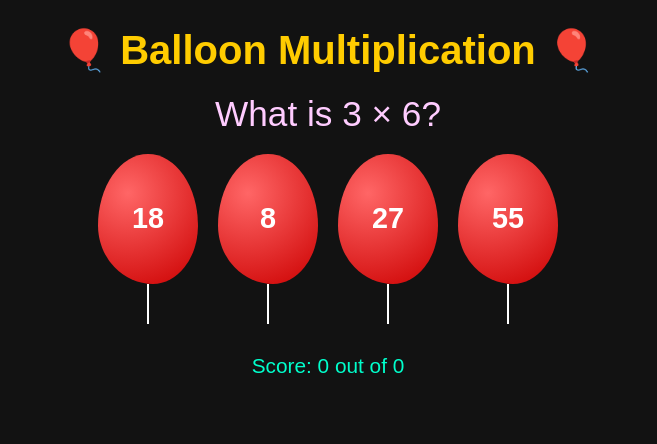
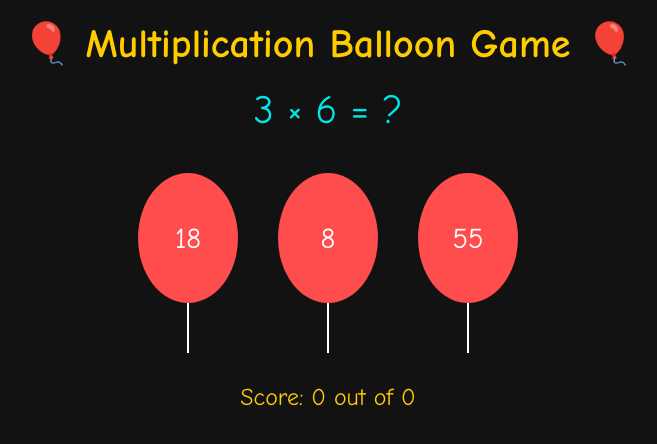
Before and after one commit to Expertmathtutoring/mutiplications, a plain HTML site: page index.html in a window 1280 px wide. Shown: the whole page, without its empty margins (312-969 px from the left). Drawn offline with Linux system fonts and the light colour scheme.

Commit message:
index.html

```diff
--- a/index.html
+++ b/index.html
@@ -2,140 +2,144 @@
 <html lang="en">
 <head>
   <meta charset="UTF-8">
-  <title>🎈 Balloon Multiplication Game 🎈</title>
+  <title>Balloon Multiplication Game</title>
   <style>
     body {
-      font-family: Arial, sans-serif;
+      background-color: #121212;
+      color: #f0f0f0;
+      font-family: 'Comic Sans MS', cursive, sans-serif;
       text-align: center;
-      background: #121212;
-      color: #fff;
+      margin: 0;
+      padding: 0;
     }
     h1 {
+      font-size: 2.5em;
+      margin: 20px 0;
       color: #ffcc00;
-      font-size: 2.5em;
-      margin-bottom: 10px;
     }
     #question {
-      font-size: 2.2em;
+      font-size: 2.5em;
       margin: 20px 0;
-      color: #ffccff;
+      color: #00e6e6;
     }
-    .balloon-container {
+    #balloons {
       display: flex;
       justify-content: center;
-      flex-wrap: wrap;
-      gap: 20px;
-      margin: 20px 0;
+      gap: 40px;
+      margin-top: 40px;
     }
     .balloon {
       width: 100px;
       height: 130px;
-      background: radial-gradient(circle at 30% 30%, #ff6666, #cc0000);
-      border-radius: 50% 50% 45% 55% / 55% 55% 45% 45%;
+      border-radius: 50%;
+      background: #ff4d4d;
+      display: flex;
+      justify-content: center;
+      align-items: center;
+      font-size: 1.8em;
+      color: white;
+      cursor: pointer;
+      transition: transform 0.3s, background 0.3s;
       position: relative;
-      cursor: pointer;
-      display: flex;
-      align-items: center;
-      justify-content: center;
-      font-size: 1.8em;
-      font-weight: bold;
-      color: white;
-      transition: transform 0.2s ease;
     }
     .balloon:hover {
       transform: scale(1.1);
     }
     .string {
       width: 2px;
-      height: 40px;
+      height: 50px;
       background: white;
       position: absolute;
-      bottom: -40px;
-      left: 50%;
-      transform: translateX(-50%);
+      top: 130px;
     }
     #feedback {
-      font-size: 1.4em;
-      margin-top: 15px;
-      min-height: 30px;
+      font-size: 1.8em;
+      margin-top: 20px;
+      height: 40px;
     }
-    #scoreBoard {
-      font-size: 1.3em;
+    #score {
       margin-top: 20px;
-      color: #00ffcc;
+      font-size: 1.5em;
+      color: #ffcc00;
+    }
+    .correct {
+      background: #28a745 !important; /* green */
+    }
+    .wrong {
+      animation: shake 0.3s;
+      background: #555 !important;
+    }
+    @keyframes shake {
+      0% { transform: translateX(0); }
+      25% { transform: translateX(-5px); }
+      50% { transform: translateX(5px); }
+      75% { transform: translateX(-5px); }
+      100% { transform: translateX(0); }
     }
   </style>
 </head>
 <body>
-  <h1>🎈 Balloon Multiplication 🎈</h1>
-  <div id="question">What is 3 × 4 ?</div>
-  <div class="balloon-container" id="options"></div>
+  <h1>🎈 Multiplication Balloon Game 🎈</h1>
+  <div id="question"></div>
+  <div id="balloons"></div>
   <div id="feedback"></div>
-  <div id="scoreBoard">Score: 0 out of 0</div>
+  <div id="score"></div>
 
   <script>
-    const questionEl = document.getElementById("question");
-    const optionsEl = document.getElementById("options");
-    const feedbackEl = document.getElementById("feedback");
-    const scoreBoardEl = document.getElementById("scoreBoard");
-
     let score = 0;
     let total = 0;
     let correctAnswer = 0;
 
-    const positiveResponses = [
-      "🎉 Awesome!", "👏 Great job!", "🌟 Correct!", "🔥 You're on fire!",
-      "💯 Perfect!", "🥳 Nice hit!"
-    ];
-    const negativeResponses = [
-      "😢 Oops, try again!", "❌ Not this one.", "🙈 Missed it!",
-      "⚡ Wrong balloon!"
-    ];
+    function newQuestion() {
+      total++;
+      const num1 = Math.floor(Math.random() * 9) + 1;
+      const num2 = Math.floor(Math.random() * 9) + 1;
+      correctAnswer = num1 * num2;
+      document.getElementById('question').textContent = `${num1} × ${num2} = ?`;
 
-    function newQuestion() {
-      const a = Math.floor(Math.random() * 9) + 1;
-      const b = Math.floor(Math.random() * 9) + 1;
-      correctAnswer = a * b;
-      questionEl.textContent = `What is ${a} × ${b}?`;
-
-      // Generate options
+      // Generate answer options
       let answers = new Set([correctAnswer]);
-      while (answers.size < 4) {
+      while (answers.size < 3) {
         answers.add(Math.floor(Math.random() * 81) + 1);
       }
-      let shuffled = Array.from(answers).sort(() => Math.random() - 0.5);
+      answers = Array.from(answers).sort(() => Math.random() - 0.5);
 
-      optionsEl.innerHTML = "";
-      shuffled.forEach(num => {
-        const balloon = document.createElement("div");
-        balloon.className = "balloon";
-        balloon.textContent = num;
-        balloon.innerHTML += '<div class="string"></div>';
-        balloon.addEventListener("click", () => checkAnswer(num));
-        optionsEl.appendChild(balloon);
+      // Display balloons
+      const balloonDiv = document.getElementById('balloons');
+      balloonDiv.innerHTML = '';
+      answers.forEach(ans => {
+        const balloon = document.createElement('div');
+        balloon.className = 'balloon';
+        balloon.textContent = ans;
+        const string = document.createElement('div');
+        string.className = 'string';
+        balloon.appendChild(string);
+
+        balloon.onclick = () => checkAnswer(balloon, ans);
+        balloonDiv.appendChild(balloon);
       });
+
+      document.getElementById('feedback').textContent = '';
+      updateScore();
     }
 
-    function checkAnswer(choice) {
-      total++;
-      if (choice === correctAnswer) {
+    function checkAnswer(balloon, ans) {
+      if (ans === correctAnswer) {
+        balloon.classList.add('correct');
+        document.getElementById('feedback').textContent = "🎉 Great job! Correct!";
         score++;
-        feedbackEl.textContent = positiveResponses[Math.floor(Math.random() * positiveResponses.length)];
-        feedbackEl.style.color = "#00ff00";
+        setTimeout(newQuestion, 1000);
       } else {
-        feedbackEl.textContent = negativeResponses[Math.floor(Math.random() * negativeResponses.length)] +
-          ` Correct: ${correctAnswer}`;
-        feedbackEl.style.color = "#ff4444";
+        balloon.classList.add('wrong');
+        document.getElementById('feedback').textContent = "❌ Oops! Try again!";
       }
       updateScore();
-      setTimeout(newQuestion, 1200);
     }
 
     function updateScore() {
-      scoreBoardEl.textContent = `Score: ${score} out of ${total}`;
+      document.getElementById('score').textContent = `Score: ${score} out of ${total-1}`;
     }
 
-    // Start game
     newQuestion();
   </script>
 </body>
```
